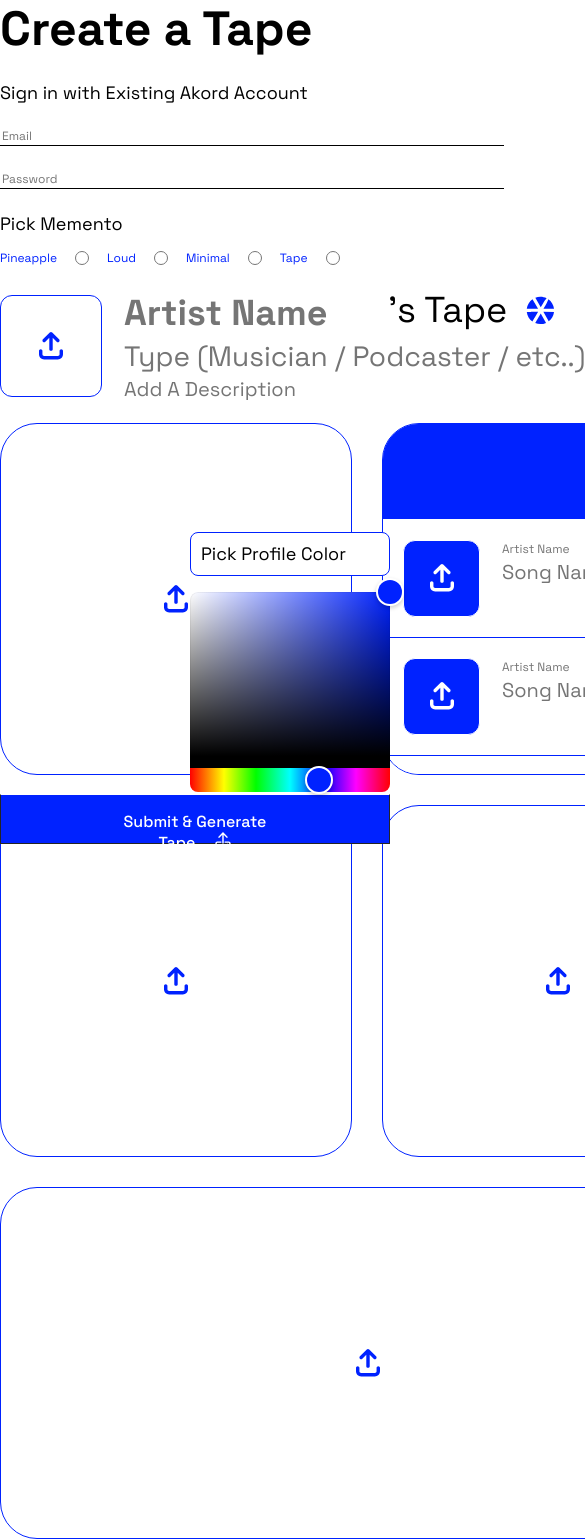
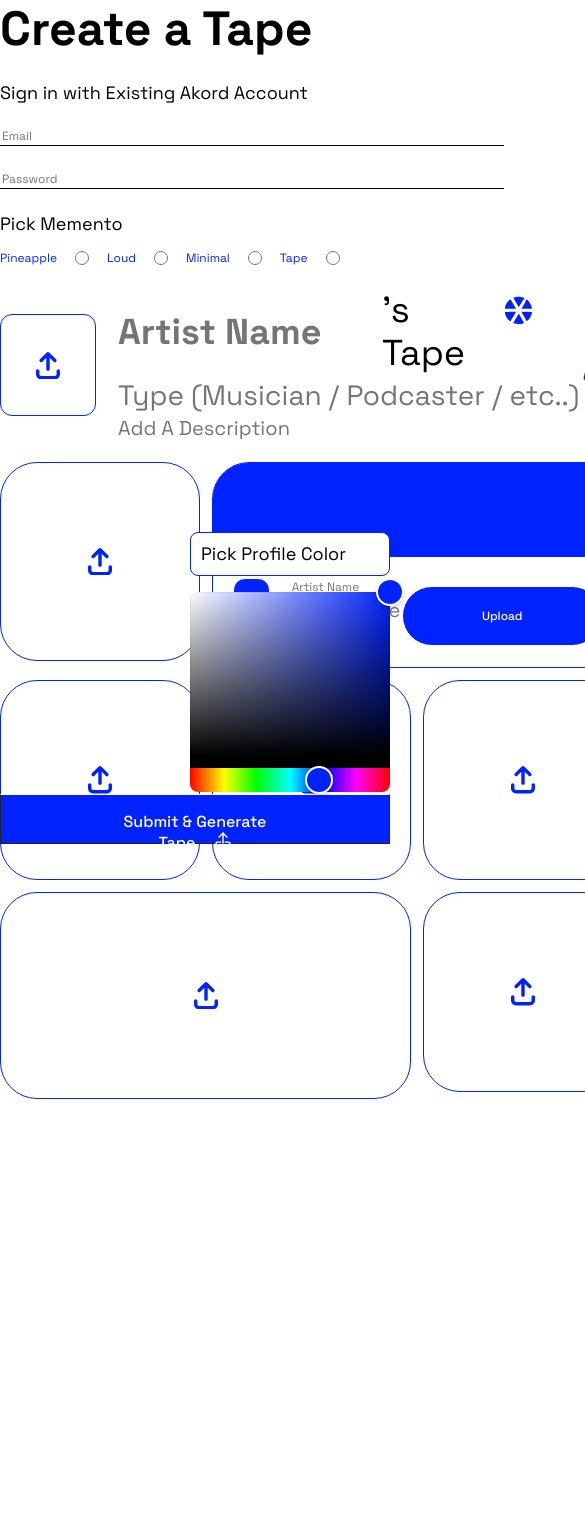
Before and after one commit to jajablinky/ArTape-2.0, a Next.js app: page /create in a window 390 px wide. Shown: the top 1539 px of the page, 585 px wide, since content can reach past the window. After the commit the page ends 1099 px from the top, so only its background shows below. Built offline with nearby package versions, Linux system fonts and the light colour scheme.

Commit message:
responsive edits css + more refining is needed

```diff
--- a/src/styles/Home.module.css
+++ b/src/styles/Home.module.css
@@ -16,18 +16,15 @@
   display: flex;
   flex-direction: column;
   flex: 1 0;
-  height: 100%;
   width: 100%;
-  padding-top: 24px;
-  padding-right: 24px;
+  align-items: center;
 }
 
 .scrollableContainer {
   flex: 1 1 0%;
-  position: absolute;
-  width: calc(100% - 315px);
   height: 100%;
   overflow-y: auto;
+  padding: 24px;
 }
 
 .vaultSelection input[type='radio'] {
@@ -128,7 +125,7 @@
 .gridProfile {
   display: grid;
   grid-template-columns: repeat(3, 1fr);
-  grid-gap: 30px;
+  gap: 12px;
 }
 
 .aboveGrid {
@@ -162,8 +159,7 @@
   background: (var(--artape-black));
   object-position: center;
   object-fit: contain;
-  width: 350px;
-  height: 350px;
+  aspect-ratio: 1/ 1;
   border-radius: 37px;
   text-align: center;
   color: var(--artape-black);
@@ -177,11 +173,10 @@
 }
 
 .profileModuleRectangle {
-  grid-column: span 2; /* Add this line to span two columns */
+  aspect-ratio: 2 / 1;
+  grid-column: span 2;
   position: relative;
   object-fit: cover;
-  width: 100%;
-  height: 350px;
   border-radius: 37px;
   text-align: center;
   color: var(--artape-black);
```
